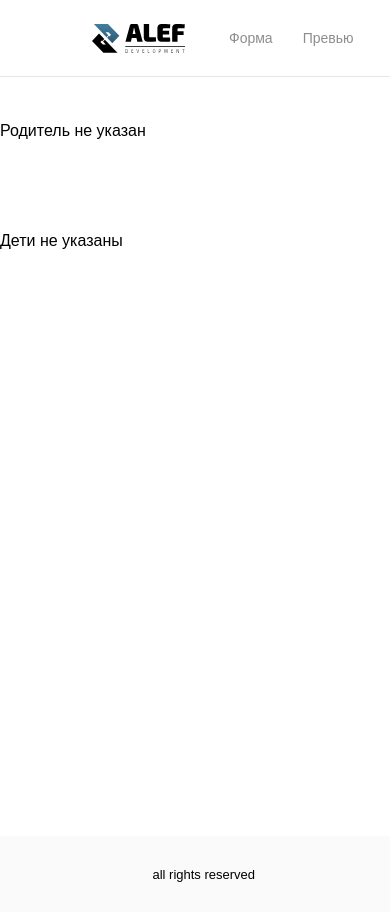
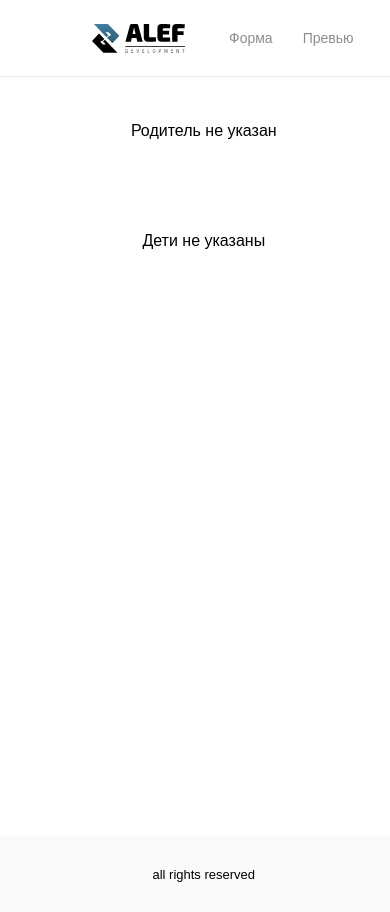
Before and after one commit to Xverlxrd/vue-family-form, a Vue app: page /preview in a window 390 px wide. Built offline with nearby package versions, Linux system fonts and the light colour scheme; the HTML template or start-up script is replaced by a standard one.

Commit message:
add adaptiv styles

```diff
--- a/src/components/FormComponents/ChildForm/ChildForm.vue
+++ b/src/components/FormComponents/ChildForm/ChildForm.vue
@@ -50,4 +50,10 @@ const validateAge = (event: Event) => {
   cursor: pointer;
   white-space: nowrap;
 }
+
+@media (max-width: 650px) {
+  .child-form {
+    flex-direction: column;
+  }
+}
 </style>
--- a/src/layouts/DefaultLayout.vue
+++ b/src/layouts/DefaultLayout.vue
@@ -27,6 +27,6 @@ import Footer from "@/components/Footer/Footer.vue";
   flex-direction: column;
   align-items: center;
   justify-content: start;
-  padding: 30px 0;
+  padding: 30px;
 }
 </style>
--- a/src/views/PreviewView.vue
+++ b/src/views/PreviewView.vue
@@ -77,4 +77,13 @@ const savedData = computed(() => formStore.savedData);
   padding: 10px 20px;
   width: fit-content;
 }
+
+@media (max-width: 650px) {
+  .data-card {
+    align-items: center;
+  }
+  .data-title {
+    align-self: center;
+  }
+}
 </style>
```
